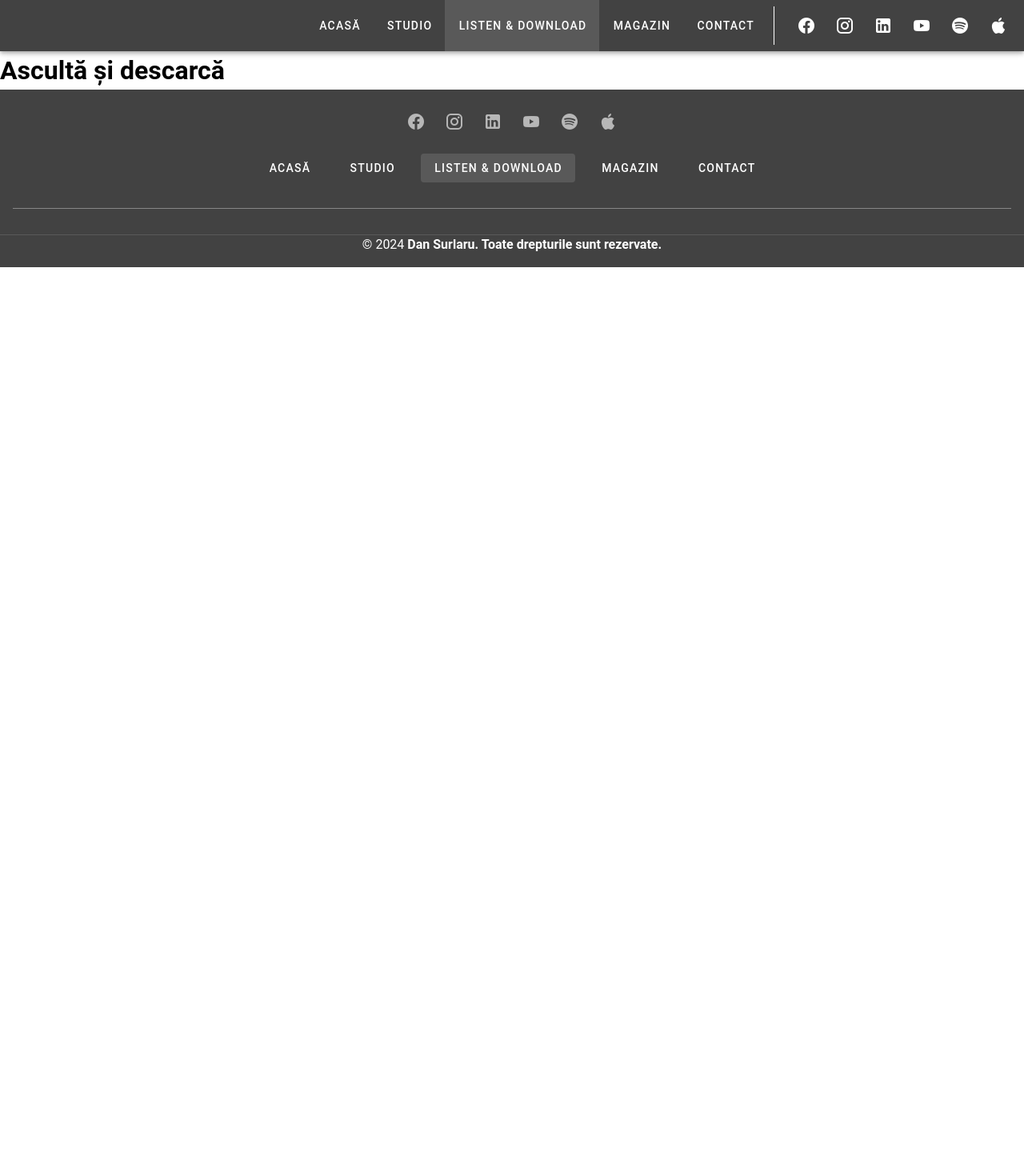
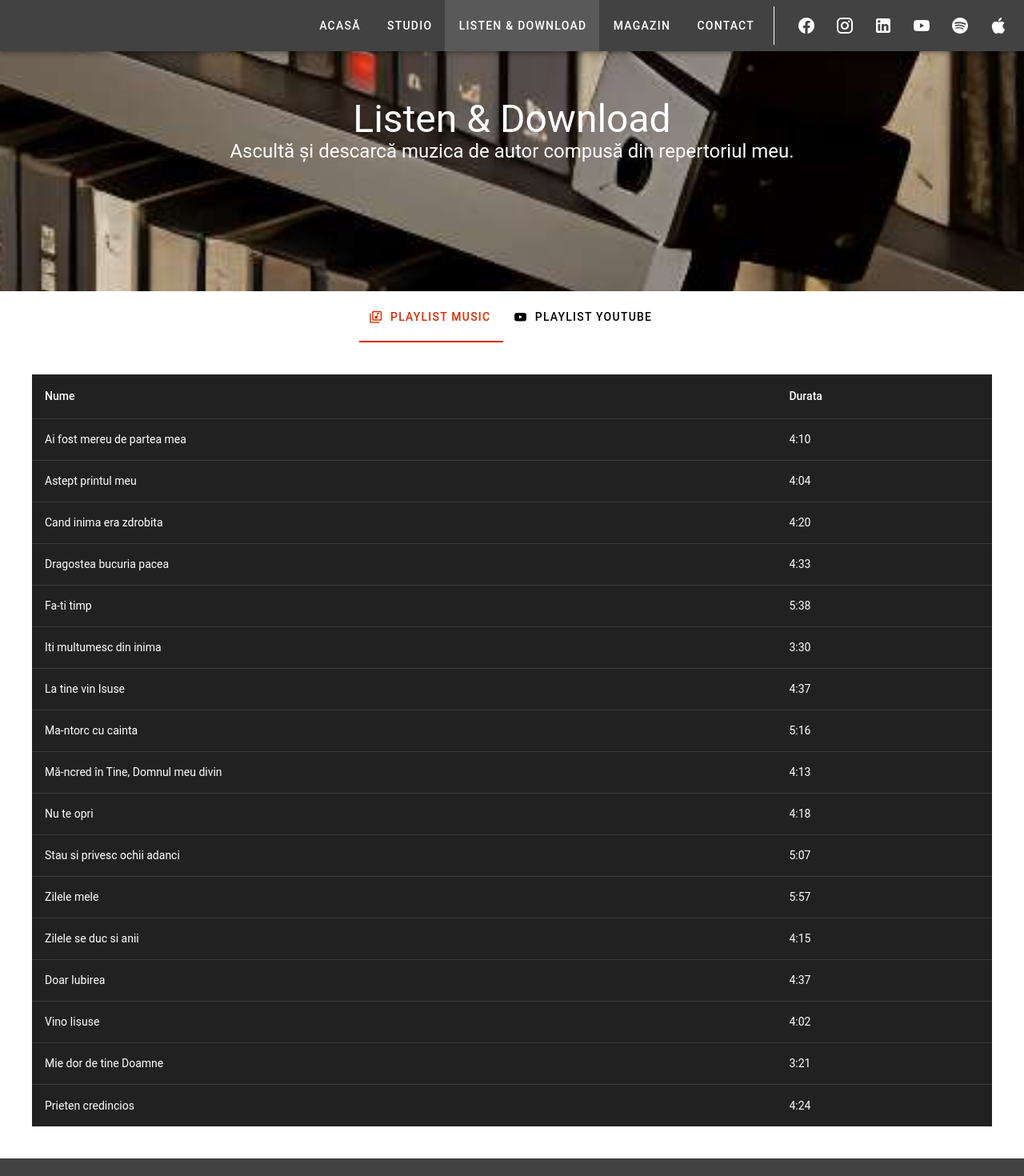
Before and after one commit to dansurlaru96/DanyApp_Vuetify, a Vue app: page /listen-down in a window 1280 px wide. Shown: the top 1470 px of the page at 80% size. Before the commit the page ends 800 px from the top, so only its background shows below. Built offline with nearby package versions, Linux system fonts and the light colour scheme.

Commit message:
refactor: Update StudioView and StoreView pages

```diff
--- a/src/pages/ListenDownView.vue
+++ b/src/pages/ListenDownView.vue
@@ -1,9 +1,76 @@
 <template lang="">
+  <v-parallax src="../assets/parallax-header.jpeg" height="300">
+    <div class="text-center text-white ma-15">
+      <h1 class="text-h3">Listen & Download</h1>
+      <p class="text-h5">
+        Ascultă și descarcă muzica de autor compusă din repertoriul meu.
+      </p>
+    </div>
+  </v-parallax>
   <div>
-    <h1>Ascultă și descarcă</h1>
+    <v-tabs
+      v-model="tab"
+      align-tabs="center"
+      color="deep-orange-accent-4"
+      height="64"
+    >
+      <v-tab value="one" prepend-icon="mdi-music-box-multiple-outline"
+        >Playlist music</v-tab
+      >
+      <v-tab value="two" prepend-icon="mdi-youtube">Playlist YouTube</v-tab>
+    </v-tabs>
+
+    <v-tabs-window v-model="tab">
+      <v-tabs-window-item value="one">
+        <div class="justify-center justify-space-around ma-5 pa-5">
+          <!-- <v-img src="../assets/cover_album.jpg" height="500"></v-img> -->
+
+          <v-table theme="dark" hover>
+            <thead>
+              <tr>
+                <th class="text-left">Nume</th>
+                <th class="text-left">Durata</th>
+              </tr>
+            </thead>
+            <tbody>
+              <tr v-for="track in tracklist" :key="track.nume">
+                <td>{{ track.nume }}</td>
+                <td>{{ track.durata }}</td>
+              </tr>
+            </tbody>
+          </v-table>
+        </div>
+      </v-tabs-window-item>
+
+      <v-tabs-window-item value="two"> Two </v-tabs-window-item>
+    </v-tabs-window>
   </div>
 </template>
 <script>
-export default {};
+export default {
+  data: () => ({
+    tab: null,
+
+    tracklist: [
+      { nume: "Ai fost mereu de partea mea", durata: "4:10" },
+      { nume: "Astept printul meu", durata: "4:04" },
+      { nume: "Cand inima era zdrobita", durata: "4:20" },
+      { nume: "Dragostea bucuria pacea", durata: "4:33" },
+      { nume: "Fa-ti timp", durata: "5:38" },
+      { nume: "Iti multumesc din inima", durata: "3:30" },
+      { nume: "La tine vin Isuse", durata: "4:37" },
+      { nume: "Ma-ntorc cu cainta", durata: "5:16" },
+      { nume: "Mă-ncred în Tine, Domnul meu divin", durata: "4:13" },
+      { nume: "Nu te opri", durata: "4:18" },
+      { nume: "Stau si privesc ochii adanci", durata: "5:07" },
+      { nume: "Zilele mele", durata: "5:57" },
+      { nume: "Zilele se duc si anii", durata: "4:15" },
+      { nume: "Doar Iubirea", durata: "4:37" },
+      { nume: "Vino Iisuse", durata: "4:02" },
+      { nume: "Mie dor de tine Doamne", durata: "3:21" },
+      { nume: "Prieten credincios", durata: "4:24" },
+    ],
+  }),
+};
 </script>
 <style lang=""></style>
--- a/src/pages/StoreView.vue
+++ b/src/pages/StoreView.vue
@@ -20,6 +20,8 @@
           </v-card-item>
           <v-card-item>
             <v-select
+              key="sort"
+              v-select
               width="300"
               outlined
               dense
@@ -103,29 +105,8 @@ export default defineComponent({
           this.products = response.data;
         });
       } else {
-        this.products = this.products.filter((product) =>
+        this.products = this.products.filter((product: any) =>
           product.title.toLowerCase().includes(searchTerm)
-        );
-      }
-    },
-    sortProducts(event: Event) {
-      let target = event.target as HTMLSelectElement;
-      let selectedOption = target.value;
-      if (selectedOption == "Preț crescător") {
-        this.products = this.products.sort(
-          (a: any, b: any) => a.price - b.price
-        );
-      } else if (selectedOption == "Preț descrescător") {
-        this.products = this.products.sort(
-          (a: any, b: any) => b.price - a.price
-        );
-      } else if (selectedOption == "Alfabetic A-Z") {
-        this.products = this.products.sort((a: any, b: any) =>
-          a.title.localeCompare(b.title)
-        );
-      } else if (selectedOption == "Alfabetic Z-A") {
-        this.products = this.products.sort((a: any, b: any) =>
-          b.title.localeCompare(a.title)
         );
       }
     },
--- a/src/pages/StudioView.vue
+++ b/src/pages/StudioView.vue
@@ -5,7 +5,7 @@
     class="low-contrast-image"
   >
     <div class="text-center text-white ma-15">
-      <h1 class="text-h1">Studio</h1>
+      <h1 class="text-h3">Studio</h1>
       <p class="text-h5">
         Transformă-ți camera în studio de înregistrări cu costuri minime
       </p>
```
Also changed, not shown: src/assets/cover_album.jpg (added), src/assets/parallax-header.JPEG (added).
